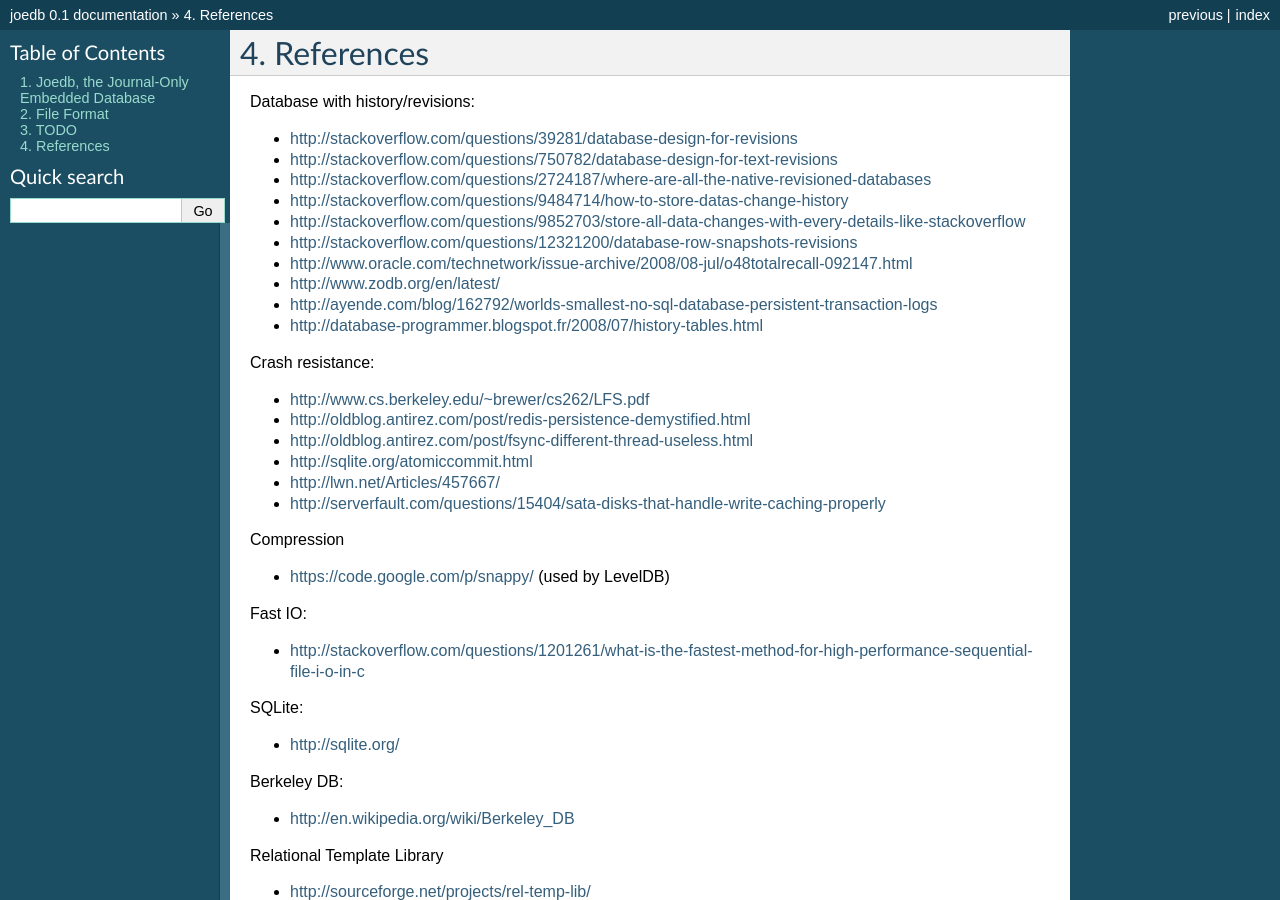
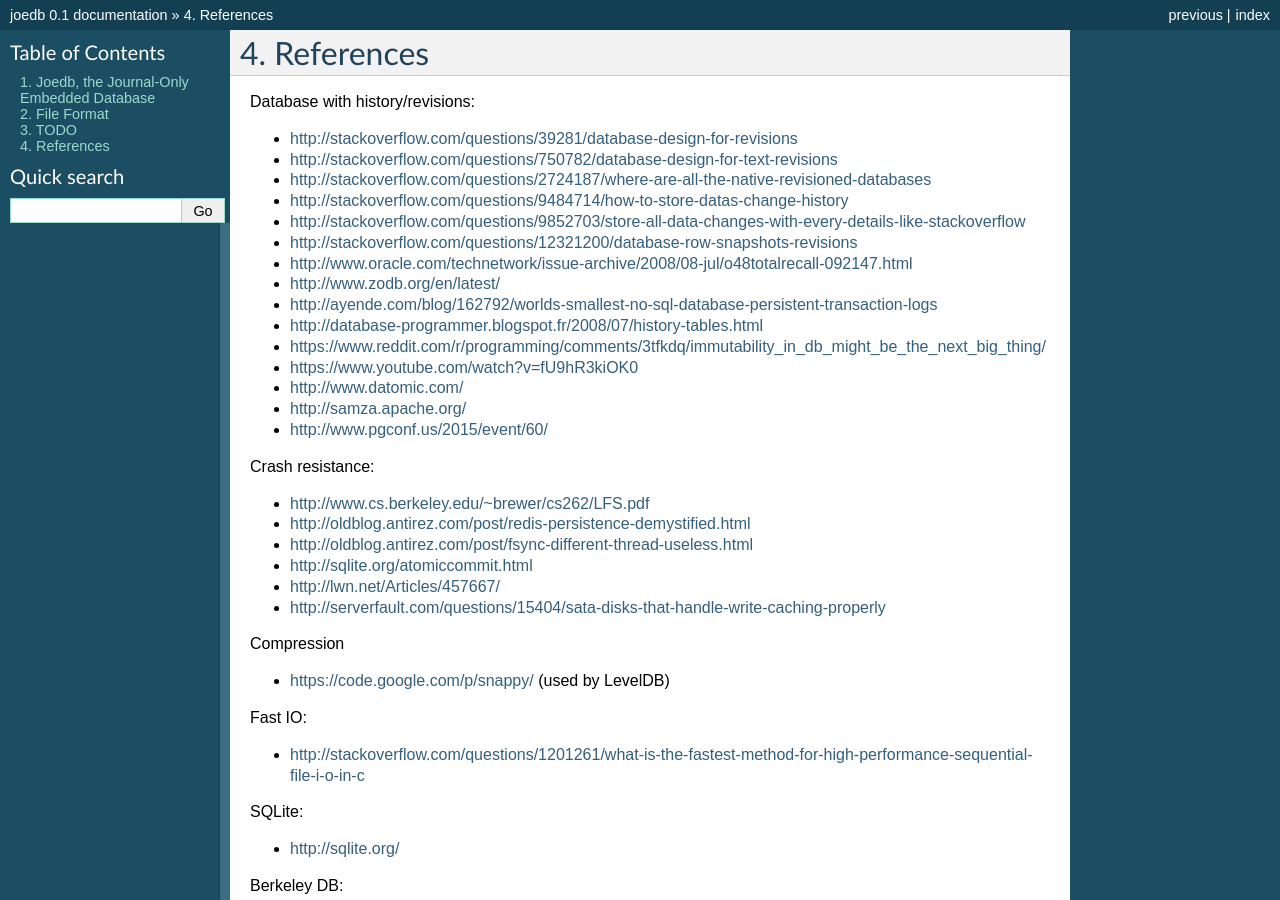
Before and after one commit to Remi-Coulom/joedb, a Sphinx documentation site: the page built from doc/source/references.rst, in a window 1280 px wide and 900 px high. Built offline with Sphinx 7.4.7, drawn with Linux system fonts in a browser that asks for light colours; formulas are drawn with MathJax 3; some of the changed lines change nothing that is shown.

Commit message:
interesting links

```diff
--- a/doc/source/references.rst
+++ b/doc/source/references.rst
@@ -14,6 +14,12 @@ Database with history/revisions:
 - http://www.zodb.org/en/latest/
 - http://ayende.com/blog/162792/worlds-smallest-no-sql-database-persistent-transaction-logs
 - http://database-programmer.blogspot.fr/2008/07/history-tables.html
+
+- https://www.reddit.com/r/programming/comments/3tfkdq/immutability_in_db_might_be_the_next_big_thing/
+- https://www.youtube.com/watch?v=fU9hR3kiOK0
+- http://www.datomic.com/
+- http://samza.apache.org/
+- http://www.pgconf.us/2015/event/60/
 
 Crash resistance:
 
```
